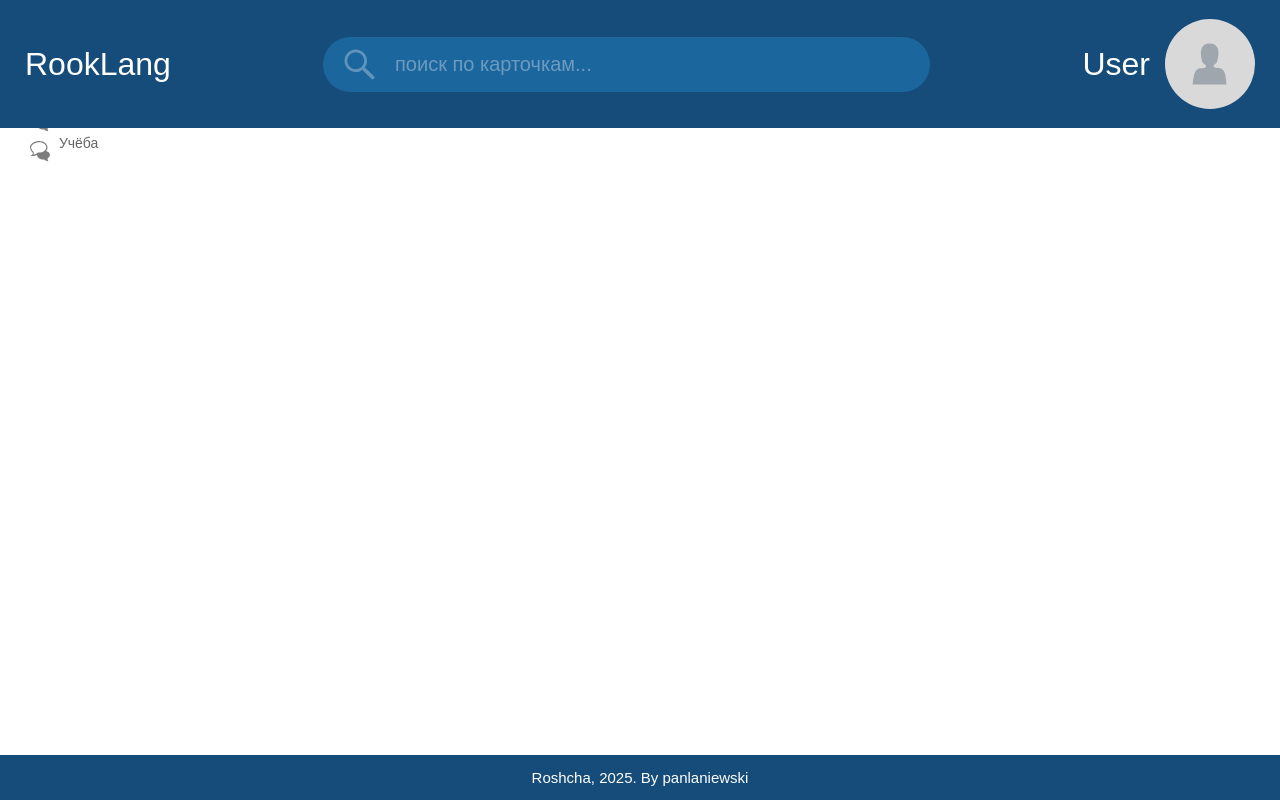
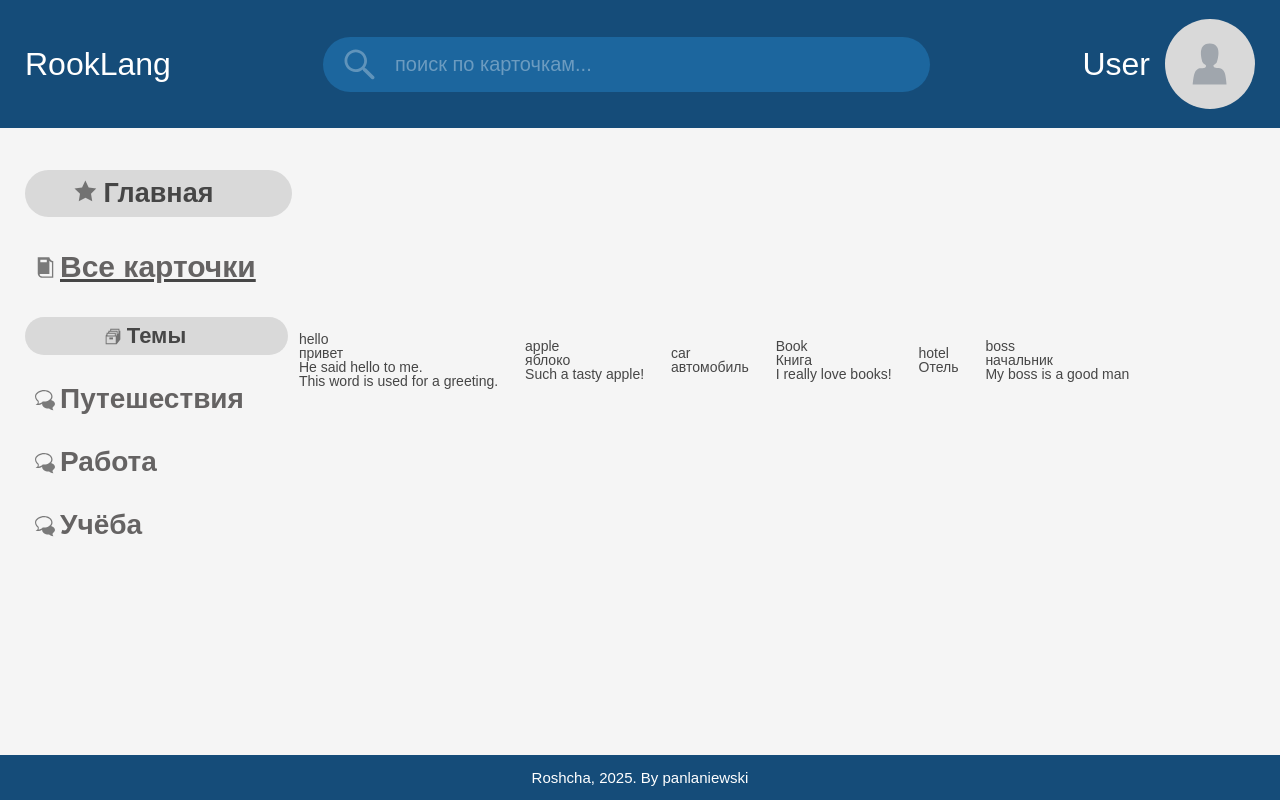
Before and after one commit to panlaniewski/RookLang, a Django app: page /flashcards/ in a window 1280 px wide. Run offline with Django 5.2, Linux system fonts and the light colour scheme; data comes from the database, SQL or seed files in the repository; some web fonts are replaced.

Commit message:
Sidebar has finished

```diff
--- a/flashcards/static/flashcards/css/main.css
+++ b/flashcards/static/flashcards/css/main.css
@@ -217,31 +217,137 @@
 /*---------------------------------------------------------------------------------------------*/
 /*---------------------------------------------------------------------------------------------*/
 .page {
+    padding-top: 128px;
+    background-color: #F5F5F5;
+    position: relative;
+}
+.page__container{
     display: flex;
+    align-items: center;
     flex-wrap: wrap;
+    column-gap: 2.19%;
+    padding-top: 42px;
+    padding-bottom: 42px;
 }
-.page__nav {
+.page__sidebar {
+
 }
-.nav {
+.sidebar__container {
+    display: flex;
+    flex-direction: column;
+    row-gap: 25px;
+    min-width: 247px;
+    padding: 0;
+    height: 100%;
 }
-/* .nav__container {
-    max-width: 242px;
-    margin: 0 auto;
-    padding: 0 15px;
-} */
-.nav__title {
+.sidebar__title {
+    display: inline-flex;
+    align-items: center;
+    justify-content: center;
+    gap: 5px;
+    font-size: 27px;
+    font-weight: 700;
+    width: 100%;
+    padding: 10px;
+    background-color: #D9D9D9;
+    border-radius: 25px;
+    pointer-events: none;
+    position: relative;
 }
-.nav__all {
+.sidebar__title span {
+    position: relative;
 }
-.nav__list {
+.sidebar__title span:before{
+    content: url('../img/star.svg');
+    position: absolute;
+    top: 0;
+    left: -30px;
 }
-.nav-list {
+.sidebar__all {
+    display: inline-flex;
+    align-items: center;
+    gap: 5px;
+    padding: 10px 0;
+    font-size: 30px;
+    padding-left: 35px;
+    transition: background-color .4s ease 0s;
+    border-radius: 25px;
 }
-.nav-list__title {
+.sidebar__all a {
+    position: relative;
 }
-.nav-list__list {
+.sidebar__all a:before{
+    content: url('../img/book.svg');
+    position: absolute;
+    top: 0;
+    left: -30px;
 }
-.nav-list__item {
+@media (any-hover: hover) {
+    .sidebar__all:hover {
+        background-color: #D9D9D9;
+        transition: background-color .4s ease 0s;
+    }
+}
+.link_active {
+    text-decoration: underline;
+    font-weight: 700;
+}
+.sidebar__nav {
+}
+.nav-sidebar {
+}
+.nav-sidebar__title {
+    display: inline-flex;
+    align-items: center;
+    justify-content: center;
+    gap: 5px;
+    font-size: 22px;
+    font-weight: 700;
+    width: 100%;
+    padding: 8px;
+    background-color: #D9D9D9;
+    border-radius: 25px;
+    margin-bottom: 20px;
+    pointer-events: none;
+}
+.nav-sidebar__title span {
+    position: relative;
+}
+.nav-sidebar__title span:before{
+    content: url('../img/records.svg');
+    position: absolute;
+    top: 0;
+    left: -25px;
+}
+.nav-sidebar__list {
+    display: flex;
+    flex-direction: column;
+    row-gap: 15px;
+}
+.nav-sidebar__item {
+    border-radius: 25px;
+    padding: 10px 0;
+    transition: background-color .4s ease 0s;
+}
+@media (any-hover: hover) {
+    .nav-sidebar__item:hover {
+        background-color: #D9D9D9;
+        transition: background-color .4s ease 0s;
+    }
 }
 .nav-list__link {
+    font-size: 28px;
+    font-weight: 700;
+    padding-left: 35px;
+    display: inline-flex;
+    align-items: center;
 }
+.nav-list__link span {
+    position: relative;
+}
+.nav-list__link span:before{
+    content: url('../img/chat.svg');
+    position: absolute;
+    top: 0;
+    left: -30px;
+}
--- a/flashcards/templates/flashcards/index.html
+++ b/flashcards/templates/flashcards/index.html
@@ -2,40 +2,6 @@
 {% load static %}
 
 {% block content %}
-<div class="page__nav nav">
-    <div class="nav__container">
-        <h2 class="nav__title">
-            <img src="{% static 'flashcards/img/star.svg' %}" alt="Nav title icon">
-            Главная
-        </h2>
-        <h3 class="nav__all">
-            <img src="{% static 'flashcards/img/book.svg' %}" alt="Main page icon">
-            <a href="{% url 'index' %}">Все карточки</a>
-        </h3>
-        <nav class="nav__list nav-list">
-            <h4 class="nav-list__title">
-                <img src="{% static 'flashcards/img/records.svg' %}" alt="All flashcard icon">
-                Темы
-            </h4>
-            <ul class="nav-list__list">
-                {% for category in categories %}
-                    <li class="nav-list__item">
-                        <img src="{% static 'flashcards/img/chat.svg' %}" alt="Category icon">
-                        <a href="{% url 'by_category' category.pk %}" class="nav-list__link">
-                            {{category.name}}
-                        </a>
-                    </li>
-                {% endfor %}
-            </ul>
-        </nav>
-    </div>
-    <!-- <a href="{% url 'index' %}">Главная</a>
-    <a href="{% url 'add_category' %}">Добавить тему</a>
-    <a href="{% url 'add_flashcard' %}">Добавить карточку</a>
-    {% for category in categories %}
-        <a href="{% url 'by_category' category.pk %}">{{category.name}}</a>
-    {% endfor %} -->
-</div>
 {% for flashcard in flashcards %}
     <div>
         <h2>{{flashcard.word}}</h2>
--- a/flashcards/templates/layout/basic.html
+++ b/flashcards/templates/layout/basic.html
@@ -5,7 +5,7 @@
         <meta charset="UTF-8">
         <meta name="viewport" content="width=device-width, initial-scale=1.0">
         <title>{% block title %}Главная{% endblock %}: Мои карточки</title>
-        <link rel="stylesheet" href="{% static 'flashcards/css/main.css' %}?v=125">
+        <link rel="stylesheet" href="{% static 'flashcards/css/main.css' %}?v=127">
     </head>
     <body>
         <div class="wrapper">
@@ -35,8 +35,41 @@
                 </div>
             </header>
             <main class="page">
-                {% block content %}
-                {% endblock %}
+                <div class="page__container">
+                    <div class="page__sidebar sidebar">
+                        <div class="sidebar__container">
+                            <h2 class="sidebar__title">
+                                <span>Главная</span>
+                            </h2>
+                            <h3 class="sidebar__all link_active">
+                                <a href="{% url 'index' %}">Все карточки</a>
+                            </h3>
+                            <nav class="sidebar__nav nav-sidebar">
+                                <h4 class="nav-sidebar__title">
+                                    <span>Темы</span>
+                                </h4>
+                                <ul class="nav-sidebar__list">
+                                    {% for category in categories %}
+                                        <li class="nav-sidebar__item">
+                                            <!-- <img src="{% static 'flashcards/img/chat.svg' %}" alt="Category icon"> -->
+                                            <a href="{% url 'by_category' category.pk %}" class="nav-list__link">
+                                                <span>{{category.name}}</span>
+                                            </a>
+                                        </li>
+                                    {% endfor %}
+                                </ul>
+                            </nav>
+                        </div>
+                        <!-- <a href="{% url 'index' %}">Главная</a>
+                        <a href="{% url 'add_category' %}">Добавить тему</a>
+                        <a href="{% url 'add_flashcard' %}">Добавить карточку</a>
+                        {% for category in categories %}
+                            <a href="{% url 'by_category' category.pk %}">{{category.name}}</a>
+                        {% endfor %} -->
+                    </div>
+                    {% block content %}
+                    {% endblock %}
+                </div>
             </main>
             <footer class="footer">
                 <div class="footer__container">
```
